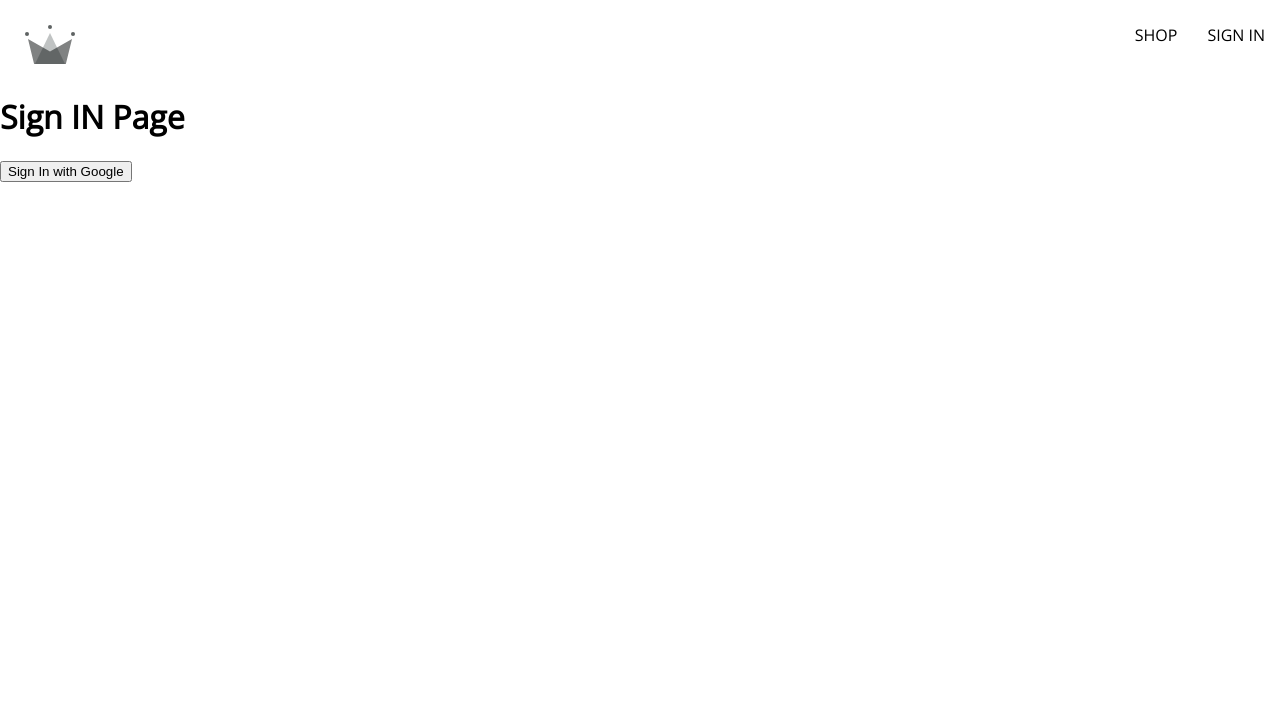
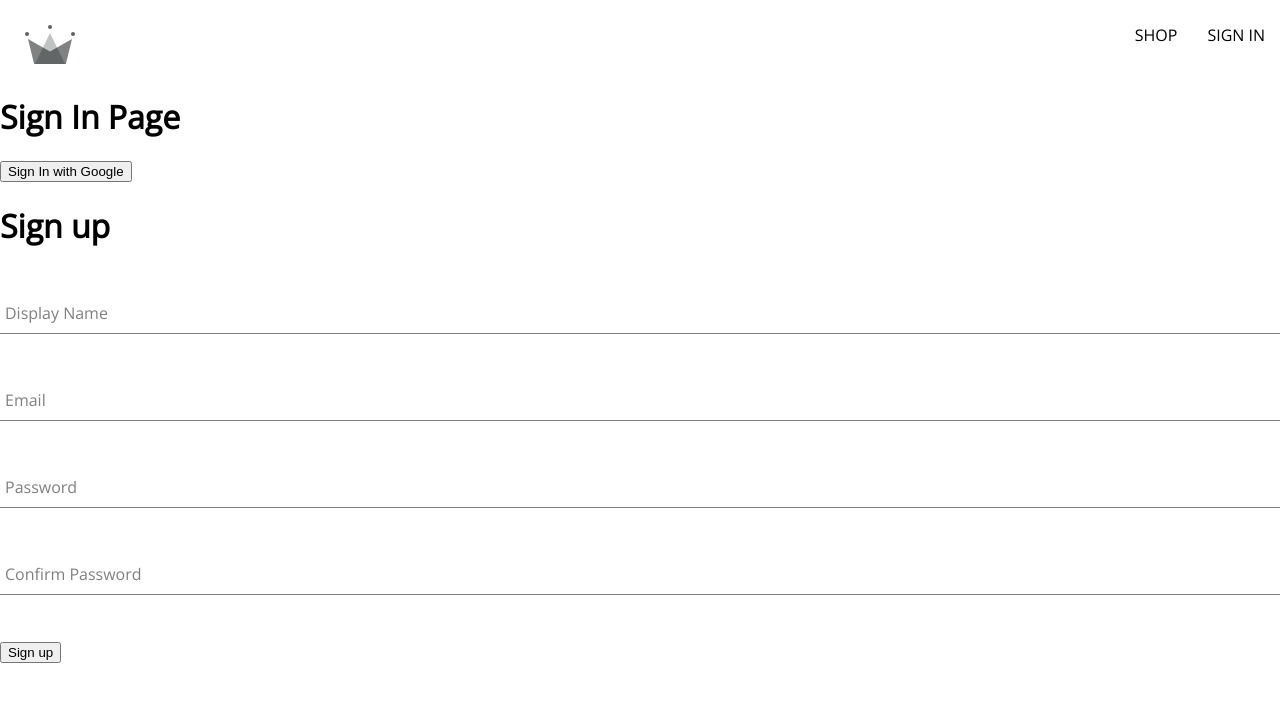
Before and after one commit to SzymonHarajda/Clothing-app, a React (Create React App) app: page /signin in a window 1280 px wide. Shown: the top 702 px of the page. Built offline with nearby package versions, Linux system fonts and the light colour scheme.

Commit message:
added sign up form

```diff
--- /dev/null
+++ b/src/components/form-input/form-input.component.jsx
@@ -0,0 +1,19 @@
+import "./form-input.styles.scss";
+const FornmInput = ({ label, ...otherProps }) => {
+  return (
+    <div className="group">
+      <input className="form-input" {...otherProps} />
+      {label && (
+        <label
+          className={`${
+            otherProps.value.length ? "shrink" : ""
+          } form-input-label`}
+        >
+          {label}
+        </label>
+      )}
+    </div>
+  );
+};
+
+export default FornmInput;
--- /dev/null
+++ b/src/components/form-input/form-input.styles.scss
@@ -0,0 +1,46 @@
+$sub-color: grey;
+$main-color: black;
+@mixin shrinkLabel {
+  top: -14px;
+  font-size: 12px;
+  color: $main-color;
+}
+.group {
+  position: relative;
+  margin: 45px 0;
+  .form-input {
+    background: none;
+    background-color: white;
+    color: $sub-color;
+    font-size: 18px;
+    padding: 10px 10px 10px 5px;
+    display: block;
+    width: 100%;
+    border: none;
+    border-radius: 0;
+    border-bottom: 1px solid $sub-color;
+    margin: 25px 0;
+    &:focus {
+      outline: none;
+    }
+    &:focus ~ .form-input-label {
+      @include shrinkLabel();
+    }
+  }
+  input[type="password"] {
+    letter-spacing: 0.3em;
+  }
+  .form-input-label {
+    color: $sub-color;
+    font-size: 16px;
+    font-weight: normal;
+    position: absolute;
+    pointer-events: none;
+    left: 5px;
+    top: 10px;
+    transition: 300ms ease all;
+    &.shrink {
+      @include shrinkLabel();
+    }
+  }
+}
--- /dev/null
+++ b/src/components/sign-up-form/sign-up-form.component.jsx
@@ -0,0 +1,88 @@
+import { useState } from "react";
+import FornmInput from "../form-input/form-input.component";
+
+import {
+  creatAuthUserWithEmailAndPasword,
+  createUserDocumentFromAuth,
+} from "../../utils/firebase/firebase.utils";
+const defaultFormFields = {
+  displayName: "",
+  email: "",
+  password: "",
+  confirmPassword: "",
+};
+
+const SignUpForm = () => {
+  const [formFields, setFormFields] = useState(defaultFormFields);
+  const { displayName, email, password, confirmPassword } = formFields;
+
+  const resetFormFields = () => {
+    setFormFields(defaultFormFields);
+  };
+  const handleSubmit = async (event) => {
+    event.preventDefault();
+    if (password !== confirmPassword) {
+      alert("password do not metch");
+      return;
+    }
+    try {
+      const { user } = await creatAuthUserWithEmailAndPasword(email, password);
+      await createUserDocumentFromAuth(user, { displayName });
+      resetFormFields();
+      alert("User created");
+    } catch (err) {
+      if (err.code === "auth/email-already-in-use") {
+        alert("Cannot creat user email in use");
+      } else console.log("user creation encouter an error:", err);
+    }
+  };
+
+  const handleChange = (event) => {
+    const { name, value } = event.target;
+    setFormFields({ ...formFields, [name]: value });
+  };
+
+  return (
+    <div>
+      <h1>Sign up</h1>
+      <form onSubmit={handleSubmit}>
+        <FornmInput
+          label="Display Name"
+          required
+          type="text"
+          onChange={handleChange}
+          name="displayName"
+          value={displayName}
+        />
+        <FornmInput
+          label="Email"
+          required
+          type="email"
+          onChange={handleChange}
+          name="email"
+          value={email}
+        />
+
+        <FornmInput
+          label="Password"
+          required
+          type="password"
+          onChange={handleChange}
+          name="password"
+          value={password}
+        />
+        <FornmInput
+          label="Confirm Password"
+          required
+          type="password"
+          onChange={handleChange}
+          name="confirmPassword"
+          value={confirmPassword}
+        />
+        <button type="submit">Sign up</button>
+      </form>
+    </div>
+  );
+};
+
+export default SignUpForm;
--- a/src/routes/signin/signin.component.jsx
+++ b/src/routes/signin/signin.component.jsx
@@ -1,31 +1,22 @@
-//! all comented stuff is for signInWithGoogleRedirect  the secound metod to google authorisation
-// import {useEffect} from 'react';
-// import { getRidirectResult } from 'firebase/auth'
+import SignUpForm from "../../components/sign-up-form/sign-up-form.component";
+import {
+  signInWithGooglePopup,
+  createUserDocumentFromAuth,
+} from "../../utils/firebase/firebase.utils";
 
-import { /*auth*/ signInWithGooglePopup, createUserDocumentFromAuth, signInWithGoogleRedirect } from '../../utils/firebase/firebase.utils'
-
-
-
-const Signin = ( ) => {
-    // useEffect(()=>{
-    //     const response = await getRidirectResult(auth);
-    //     if (response){
-    //         const userDocRef = await createUserDocumentFromAuth(response.user);
-    //     }
-    // },[])
-
-    const logGoogleUser = async ()=>{
-        const {user}  = await signInWithGooglePopup();
+const Signin = () => {
+  const logGoogleUser = async () => {
+    const { user } = await signInWithGooglePopup();
     const userDocRef = createUserDocumentFromAuth(user);
-    }
+  };
 
   return (
     <div>
-            <h1>Sign IN Page</h1>
+      <h1>Sign In Page</h1>
       <button onClick={logGoogleUser}>Sign In with Google</button>
-            {/* <button onClick={signInWithGoogleRedirect}>Sign In with Google</button> */}
+      <SignUpForm />
     </div>
   );
-}
+};
 
 export default Signin;
--- a/src/utils/firebase/firebase.utils.js
+++ b/src/utils/firebase/firebase.utils.js
@@ -1,18 +1,19 @@
-import { initializeApp } from 'firebase/app'
+import { initializeApp } from "firebase/app";
 import {
   getAuth,
   signInWithRedirect,
   signInWithPopup,
-        GoogleAuthProvider
-    } from 'firebase/auth'
+  GoogleAuthProvider,
+  createUserWithEmailAndPassword,
+} from "firebase/auth";
 
 import {
   getFirestore,
   doc,
   getDoc,
   setDoc,
-    collection
-} from 'firebase/firestore'
+  collection,
+} from "firebase/firestore";
 
 const firebaseConfig = {
   apiKey: "AIzaSyCKwCrAqzdYtFckF1uFw2-MbrW9E3M0RVg",
@@ -20,7 +21,7 @@ const firebaseConfig = {
   projectId: "cloathing-db-6de50",
   storageBucket: "cloathing-db-6de50.appspot.com",
   messagingSenderId: "88467929375",
-    appId: "1:88467929375:web:5b88318ee8925f467a582a"
+  appId: "1:88467929375:web:5b88318ee8925f467a582a",
 };
 
 const firebaseApp = initializeApp(firebaseConfig);
@@ -28,33 +29,44 @@ const firebaseApp = initializeApp(firebaseConfig);
 const googleProvider = new GoogleAuthProvider();
 
 googleProvider.setCustomParameters({
-    prompt: "select_account"
+  prompt: "select_account",
 });
 
 export const auth = getAuth();
-export const signInWithGooglePopup= ()=> signInWithPopup(auth,googleProvider);
-export const signInWithGoogleRedirect = () => signInWithRedirect(auth,googleProvider);
+export const signInWithGooglePopup = () =>
+  signInWithPopup(auth, googleProvider);
+export const signInWithGoogleRedirect = () =>
+  signInWithRedirect(auth, googleProvider);
 
 export const db = getFirestore();
 
-export const createUserDocumentFromAuth = async (userAuth) =>{
-    const userDocRef = doc(db, 'users', userAuth.uid);
-
+export const createUserDocumentFromAuth = async (
+  userAuth,
+  additionalInformations = {}
+) => {
+  if (!userAuth) return;
+  const userDocRef = doc(db, "users", userAuth.uid);
   const userSnapshot = await getDoc(userDocRef);
 
-    if(!userSnapshot.exists()){
-        const {displayName , email} = userAuth;
+  if (!userSnapshot.exists()) {
+    const { displayName, email } = userAuth;
     const creatAt = new Date();
 
     try {
       await setDoc(userDocRef, {
         displayName,
         email,
-                creatAt
+        creatAt,
+        ...additionalInformations,
       });
-        } catch (err){
-            console.log('error creating the user', err.message);
+    } catch (err) {
+      console.log("error creating the user", err.message);
     }
   }
   return userDocRef;
-}
+};
+
+export const creatAuthUserWithEmailAndPasword = async (email, password) => {
+  if (!email || !password) return;
+  return await createUserWithEmailAndPassword(auth, email, password);
+};
```
Also changed, not shown: src/index.jsx (+7 -10 lines). Lines whose indentation alone changed are shown as unchanged.
